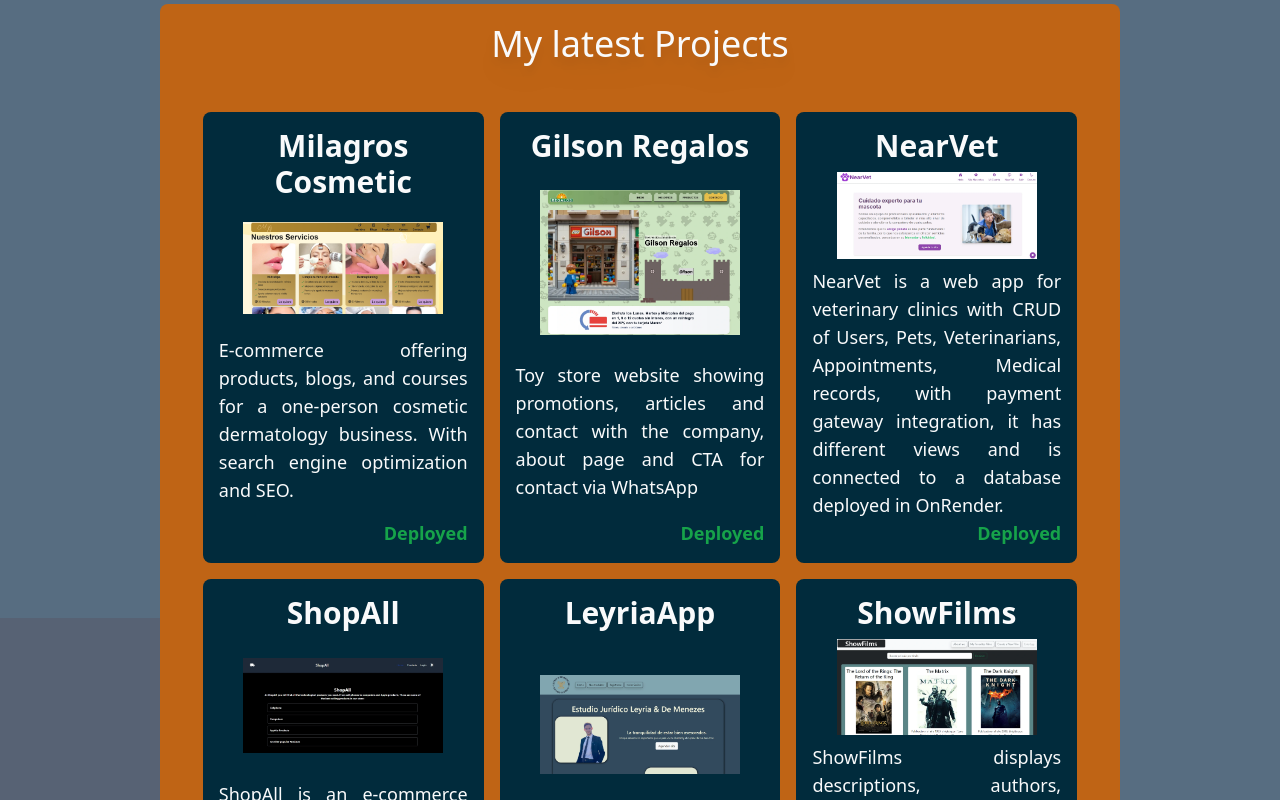
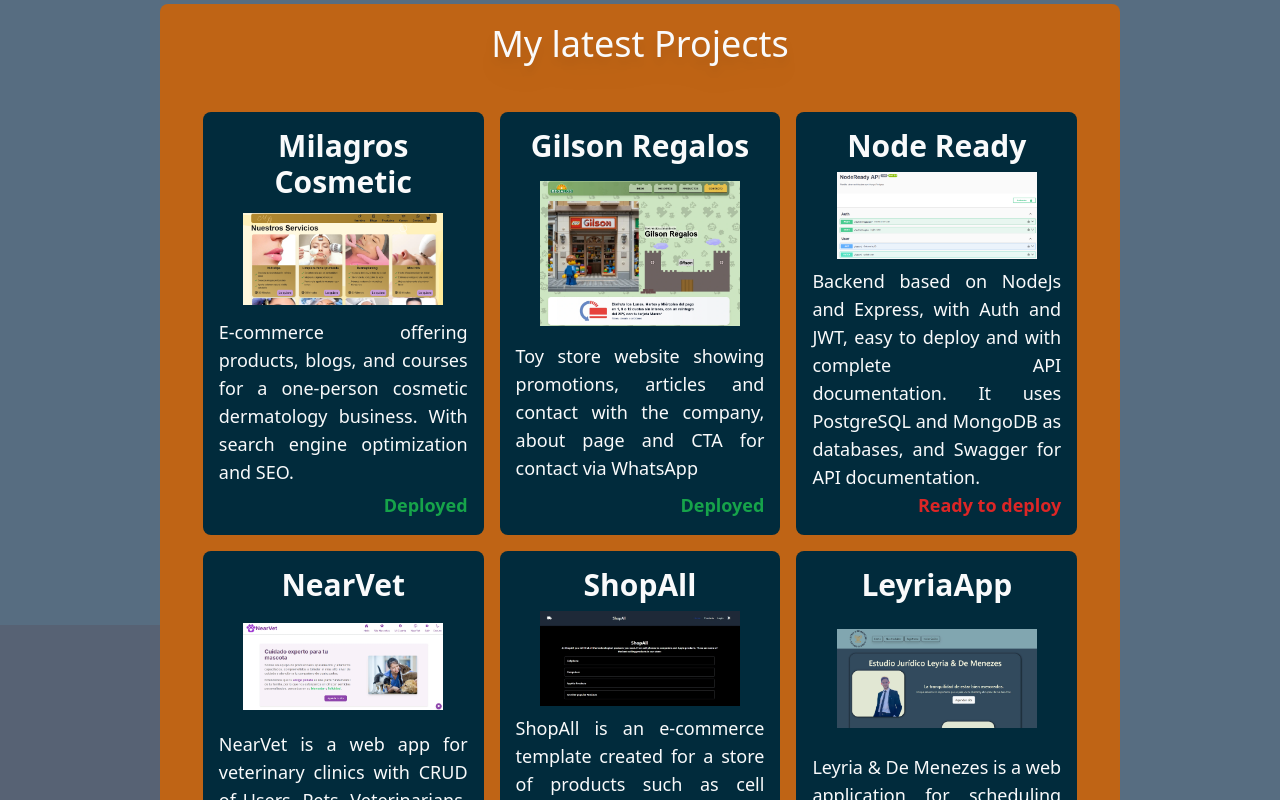
Before and after one commit to VLDeMenezes/vldm, a Next.js app: page / in a window 1280 px wide. Shown: the part 1860-2660 px from the top of the page. Built offline with nearby package versions, Linux system fonts and the light colour scheme.

Commit message:
Add new project

```diff
--- a/src/app/i18n/en/init.json
+++ b/src/app/i18n/en/init.json
@@ -14,6 +14,7 @@
   "Projects": {
     "Milagros Cosmetic": "E-commerce offering products, blogs, and courses for a one-person cosmetic dermatology business. With search engine optimization and SEO.",
     "Gilson Regalos": "Toy store website showing promotions, articles and contact with the company, about page and CTA for contact via WhatsApp",
+    "Node Ready": "Backend based on NodeJs and Express, with Auth and JWT, easy to deploy and with complete API documentation. It uses PostgreSQL and MongoDB as databases, and Swagger for API documentation.",
     "NearVet": "NearVet is a web app for veterinary clinics with CRUD of Users, Pets, Veterinarians, Appointments, Medical records, with payment gateway integration, it has different views and is connected to a database deployed in OnRender.",
     "ShopAll": "ShopAll is an e-commerce template created for a store of products such as cell phones, tablets and computers, mainly from the Apple market. It offers detailed product rendering with descriptions and prices from the PostGresSql database.",
     "LeyriaApp": "Leyria & De Menezes is a web application for scheduling appointments with a law firm, applicable to law firms, it allows the publication of news and certifications as well as scheduling appointments online.",
--- a/src/app/i18n/es/init.json
+++ b/src/app/i18n/es/init.json
@@ -13,7 +13,8 @@
   },
   "Projects": {
     "Milagros Cosmetic":"E-comerce de productos, blogs y cursos para una empresa unipersonal de Dermocosmiatria. Con posicionamiento y mejora para buscadores a través del SEO",
-    "Gilson Regalos":"Web de una Jugueteria donde muestra promociones, artículos y contacto con la empresa, pagina de about y CTA de contacto mediante WhatsApp",
+    "Gilson Regalos":"Web de una Juguetería donde muestra promociones, artículos y contacto con la empresa, pagina de about y CTA de contacto mediante WhatsApp",
+    "Node Ready":"Backend basado en NodeJs y Express, con Auth y JWT, de fácil despliegue y con una documentación completa de la API. Utiliza PostgreSQL y MongoDB como bases de datos, y Swagger para la documentación de la API.",
     "NearVet": "NearVet es una aplicación web para clínicas veterinarias con CRUD de Usuarios, Mascotas, Veterinarios, Citas, Historiales médicos, con integración de pasarela de pagos, cuenta con diferentes vistas y está conectada a una base de datos desplegada en OnRender.",
     "ShopAll": "ShopAll es un modelo de comercio electrónico creada para una tienda de  de celulares, tablets y computadoras, principalmente del mercado de Apple. Ofrece representación detallada de productos con descripciones y precios desde la base de datos PostGresSql.",
     "LeyriaApp": "Leyria & De Menezes es una aplicación web para agendar turnos con el despacho de abogados, aplicable a Profesionales, permite la publicación de noticias y certificaciones así como agendar citas en línea.",
--- a/src/helper/project.js
+++ b/src/helper/project.js
@@ -17,6 +17,7 @@
   SiRedux,
   SiPostgresql,
   SiMongodb,
+  SiSwagger
 } from "react-icons/si";
 export const project = [
   {
@@ -45,6 +46,22 @@
       { name: "TailwindCss", icon: <RiTailwindCssFill /> },
     ],
     github: "https://github.com/VLDeMenezes/",
+  },
+  {
+    name: "Node Ready",
+    image: "/NodeReady.webp",
+    path: "https://github.com/VLDeMenezes/NodeReady",
+
+    status: "Ready to deploy",
+    tecs: [
+      { name: "TypeScript", icon: <TbBrandTypescript /> },
+      { name: "NodeJs", icon: <IoLogoNodejs /> },
+      { name: "Express", icon: <SiExpress /> },
+      { name: "PostgreSQL", icon: <SiPostgresql /> },
+      { name: "MongoDB", icon: <SiMongodb /> },
+      { name: "Swagger", icon: <SiSwagger /> },
+    ],
+    github: "https://github.com/VLDeMenezes/NodeReady",
   },
   {
     name: "NearVet",
```
Also changed, not shown: public/NodeReady.webp (added).
